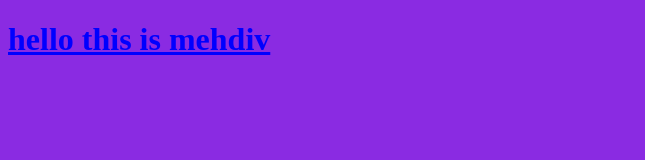
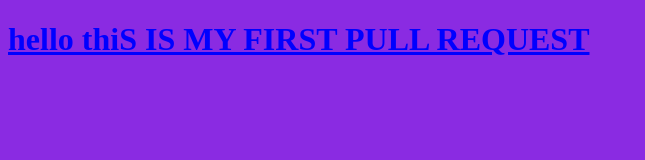
Before and after one commit to mehdiyds/test, a plain HTML site: page index.html in a window 1280 px wide. Shown: the whole page, without its empty margins (0-645 px from the left). Drawn offline with Linux system fonts and the light colour scheme.

Commit message:
Update index.html
PULL TEST

```diff
--- a/index.html
+++ b/index.html
@@ -10,6 +10,6 @@
     <script src="app.js">
 
     </script>
-    <h1>hello this is mehdiv</h1>
+    <h1>hello thiS IS MY FIRST PULL REQUEST</h1>
 </body>
 </html>
```
